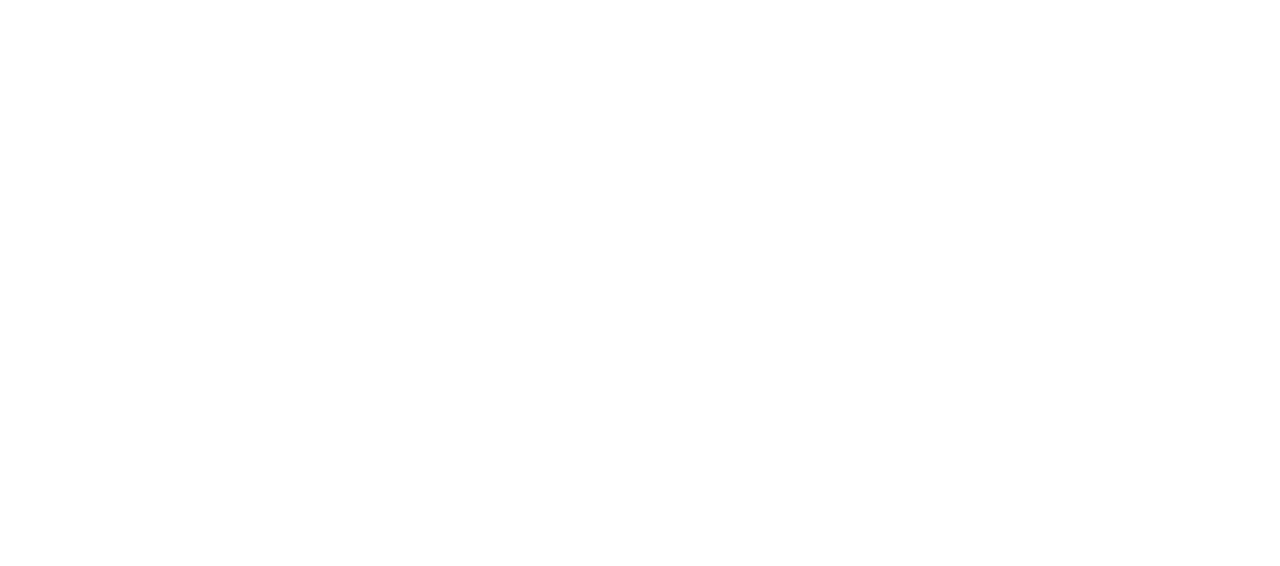
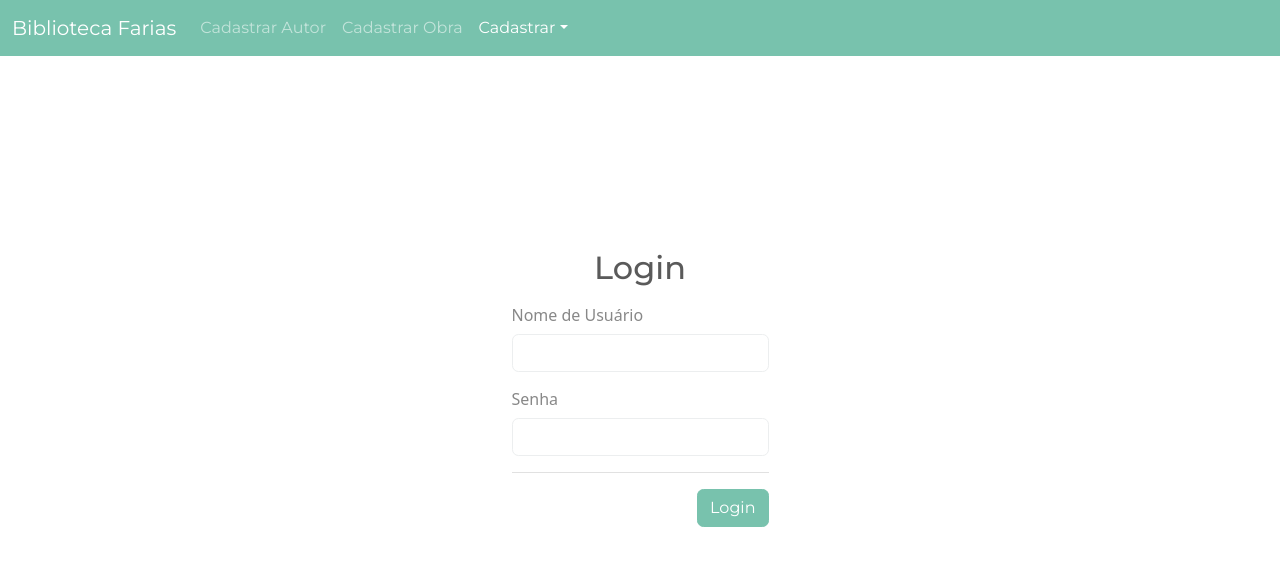
Before and after one commit to FilipeFariasC/dac-atividade-7-frontend, a React (Create React App) app: page /login in a window 1280 px wide. Before the commit this address had no page. Shown: the top 566 px of the page. Built offline with nearby package versions, Linux system fonts and the light colour scheme.

Commit message:
projeto finalizado

```diff
--- a/package.json
+++ b/package.json
@@ -23,7 +23,7 @@
     "web-vitals": "^2.1.4"
   },
   "scripts": {
-    "start": "BROWSER=none react-scripts start",
+    "start": "react-scripts start",
     "build": "react-scripts build",
     "test": "react-scripts test",
     "eject": "react-scripts eject"
--- a/src/App.tsx
+++ b/src/App.tsx
@@ -11,16 +11,28 @@ import 'bootswatch/dist/zephyr/bootstrap.css'
 import AuthorModel from './model/AuthorModel';
 import BookModel from './model/BookModel';
 import AppRoutes from './main/AppRoutes';
+import UserModel from "./model/UserModel";
 
 const authorList: AuthorModel[] = [];
 const bookList: BookModel[] = [];
 
+function defaultUser(): UserModel {
+  return {
+    username:"",
+    password: ""
+  }
+}
+
 function App() {
+  const [userLogged, setUserLogged] = useState(defaultUser());
   const [userListChanged, setUserListChanged] = useState(false);
 
   return (
     <>
-      <AppRoutes authorList={authorList} bookList={bookList} userListChanged={[userListChanged, setUserListChanged]} />
+      <AppRoutes userState={[userLogged, setUserLogged]}
+      authorList={authorList}
+      bookList={bookList}
+      userListChanged={[userListChanged, setUserListChanged]} />
     </>
   );
 }
--- a/src/components/FormGroup.tsx
+++ b/src/components/FormGroup.tsx
@@ -9,7 +9,7 @@ interface FormGroupProps {
 export default function FormGroup({label, forModel, children}: FormGroupProps) {
   return (
     <div className="form-group mb-2">
-      <label htmlFor={forModel}>{label}</label>
+      <label className="col-form-label" htmlFor={forModel}>{label}</label>
       {children}
     </div>
   );
--- /dev/null
+++ b/src/components/Home.tsx
@@ -0,0 +1,18 @@
+import Navbar from "./Navbar";
+
+
+export default function Home(){
+    return (
+        <>
+        <header>
+            <Navbar/>
+        </header>
+        <main className="main-center">
+            <h2>Biblioteca Farias</h2>
+            <p>
+                Esse projeto realiza o cadastro de <strong>Autores</strong> e suas <strong>Obras</strong> dentro do sistema.
+            </p>
+        </main>
+        </>
+    )
+}
--- /dev/null
+++ b/src/components/Login.tsx
@@ -0,0 +1,59 @@
+import FormGroup from "./FormGroup";
+import Navbar from "./Navbar";
+import {useState} from "react"
+import UserModel from "../model/UserModel";
+
+interface LoginProps{
+    setUserLogged: (user: UserModel)=> void;
+}
+function submitCredentials(username: string, password: string){
+    return username == "monteiro@ifpb.edu.br" && password == "123"
+}
+
+export default function Login(props : LoginProps){
+    const [username, setUsername] = useState("");
+    const [password, setPassword] = useState("")
+
+
+    return (
+        <>
+        <header>
+            <Navbar/>
+        </header>
+        <main className="form-center">
+            <h2>Login</h2>
+            <form action=""
+            onSubmit={ (event)=>{
+                    event.preventDefault();
+                    if(submitCredentials(username, password)){
+                        props.setUserLogged({
+                            username,
+                            password
+                        })
+                    }
+                }
+            }
+            >
+                <FormGroup label="Nome de Usuário" forModel={"username"}>
+                    <input className="form-control" type="text" id="username"
+                    value={username}
+                    onChange={(event)=>{setUsername(event.target.value)}}
+                    />
+                </FormGroup>
+                <FormGroup label="Senha" forModel={"password"}>
+                    <input className="form-control" type="password" id="password"
+                    value={password}
+                    onChange={(event)=>{setPassword(event.target.value)}}
+                    />
+                </FormGroup>
+
+                <hr />
+
+                <button className="btn btn-primary submit-btn" type="submit" >
+                    Login
+                </button>
+            </form>
+        </main>
+        </>
+    );
+}
--- a/src/index.css
+++ b/src/index.css
@@ -1,4 +1,5 @@
-.form-center {
+.form-center,
+.main-center {
   display: flex;
   align-items: center;
   justify-content: center;
--- a/src/main/AppRoutes.tsx
+++ b/src/main/AppRoutes.tsx
@@ -3,11 +3,15 @@ import BookModel from '../model/BookModel';
 import AuthorModel from '../model/AuthorModel';
 import AuthorRegister from '../components/AuthorRegister';
 import BookRegister from '../components/BookRegister';
+import Login from '../components/Login';
+import UserModel from '../model/UserModel';
+import Home from '../components/Home';
 
 export interface AppRoutesProps{
   authorList: AuthorModel[];
   bookList: BookModel[];
   userListChanged: [boolean, (value: boolean) => void];
+  userState: [UserModel, (user: UserModel)=>void];
 }
 
 export default function AppRoutes(
@@ -15,12 +19,21 @@ export default function AppRoutes(
     authorList,
     bookList,
     userListChanged,
-
+    userState
   } : AppRoutesProps){
   return (
     <BrowserRouter>
       <Routes>
-        <Route path="/" element={<AuthorRegister authorList={authorList}/>}/>
+        <Route path="/login" element={<Login setUserLogged={userState[1]}/>}/>
+        <Route path="/" element={
+          (userState[0].username=="monteiro@ifpb.edu.br" && userState[0].password=="123")
+          ?
+          <Home/>
+          :
+          <Login setUserLogged={userState[1]}/>
+          }
+          />
+
         <Route path="/registerAuthor" element={<AuthorRegister authorList={authorList}/>}/>
 
         <Route path="/registerBook" element={<BookRegister authorList={authorList} bookList={bookList} userListChanged={userListChanged}/>}/>
--- /dev/null
+++ b/src/model/UserModel.tsx
@@ -0,0 +1,6 @@
+
+
+export default interface UserModel{
+    username: string;
+    password: string;
+}
```
Also changed, not shown: 1 other file (tests, documents, lock files or other folders).
